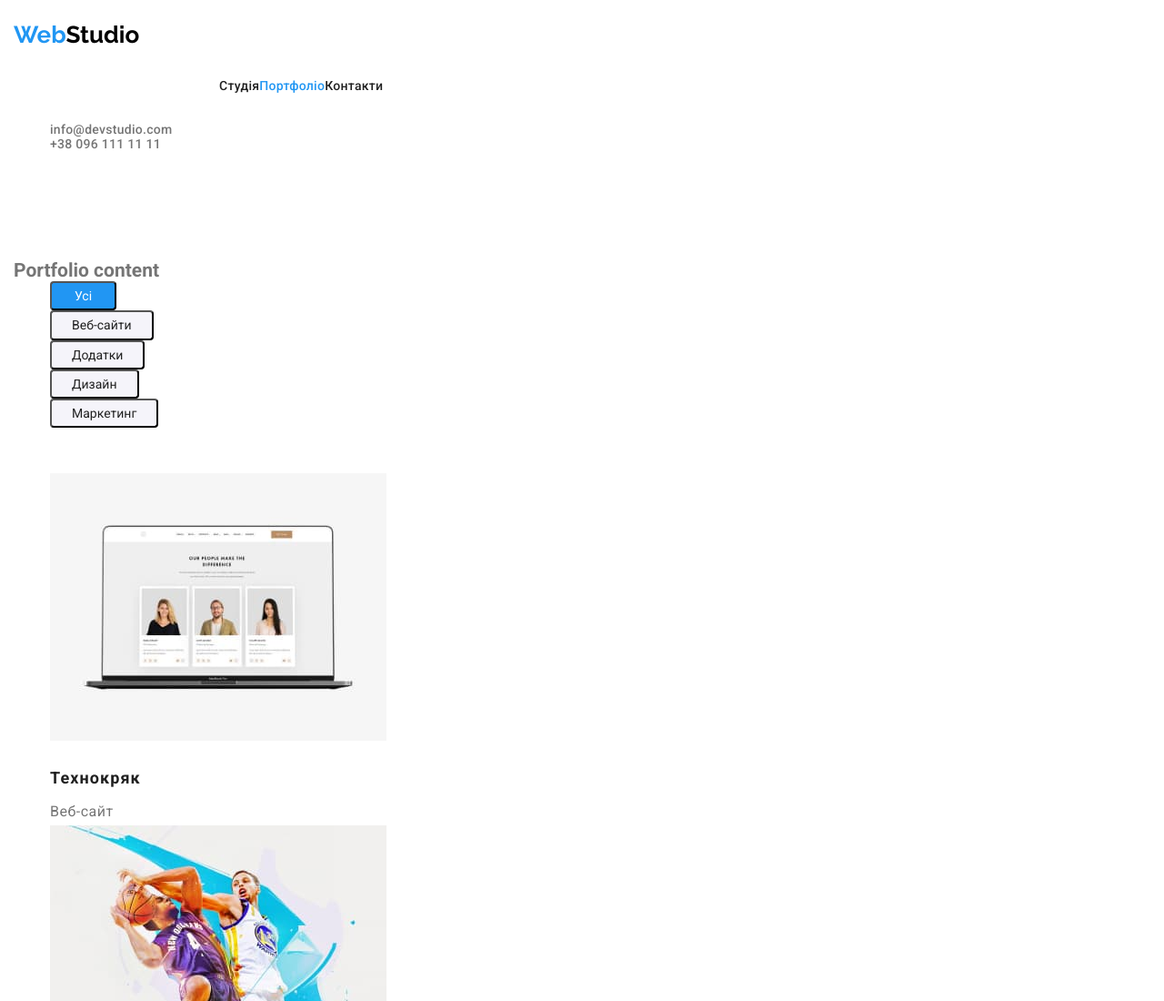
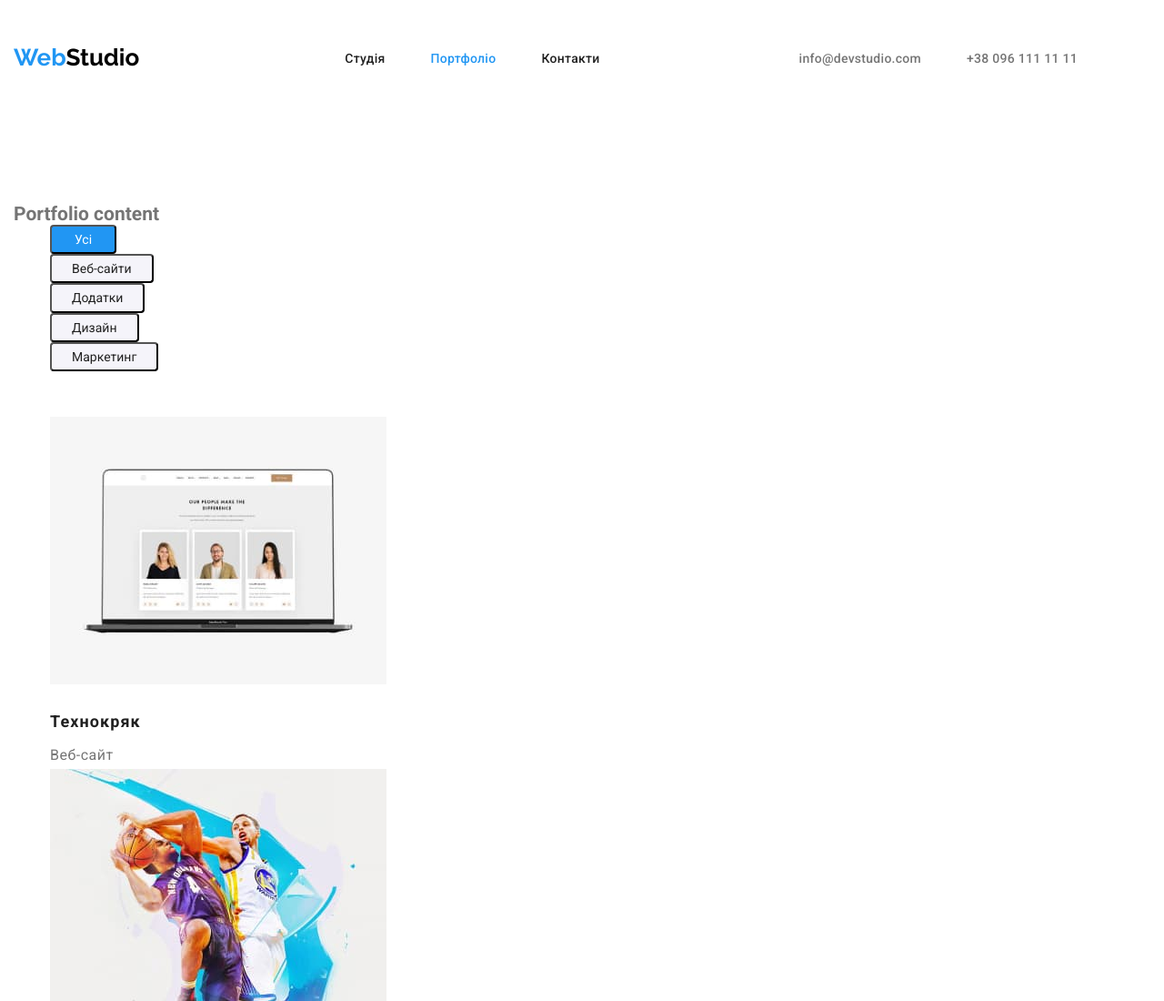
Before and after one commit to DorianGray-web/goit-markup-hw-03, a plain HTML site: page portfolio.html in a window 1280 px wide. Shown: the top 1100 px of the page at 91% size. Drawn offline with nearby package versions, Linux system fonts and the light colour scheme.

Commit message:
added geometry

```diff
--- a/portfolio.html
+++ b/portfolio.html
@@ -21,22 +21,22 @@
 
 <body>
     <header>
-        <div class="container">
+        <div class="container menu">
             <a href="./index.html" class="text-logo">
                 Web<span class="text-logo-accent">Studio</span>
             </a>
             <nav class="nav-menu">
                 <ul class="nav-menu list">
-                    <li><a href="./index.html" class="link">Студія</a></li>
-                    <li><a href="./portfolio.html" class="current">Портфоліо</a></li>
-                    <li><a href="./contacts.html" class="link">Контакти</a></li>
+                    <li class="item"><a href="./index.html" class="link">Студія</a></li>
+                    <li class="item"><a href="./portfolio.html" class="current">Портфоліо</a></li>
+                    <li class="item"><a href="./contacts.html" class="link">Контакти</a></li>
                 </ul>
             </nav>
-            <ul class="list">
-                <li class="adress-header">
+            <ul class="adress-header list">
+                <li class="item">
                     <a href="mailto:info@devstudio.com" class="link">info@devstudio.com</a>
                 </li>
-                <li class="adress-header">
+                <li class="item">
                     <a href="tel:+380961111111" class="link">+38 096 111 11 11</a>
                 </li>
             </ul>
```
Also changed, not shown: contacts.html (+7 -7 lines).
